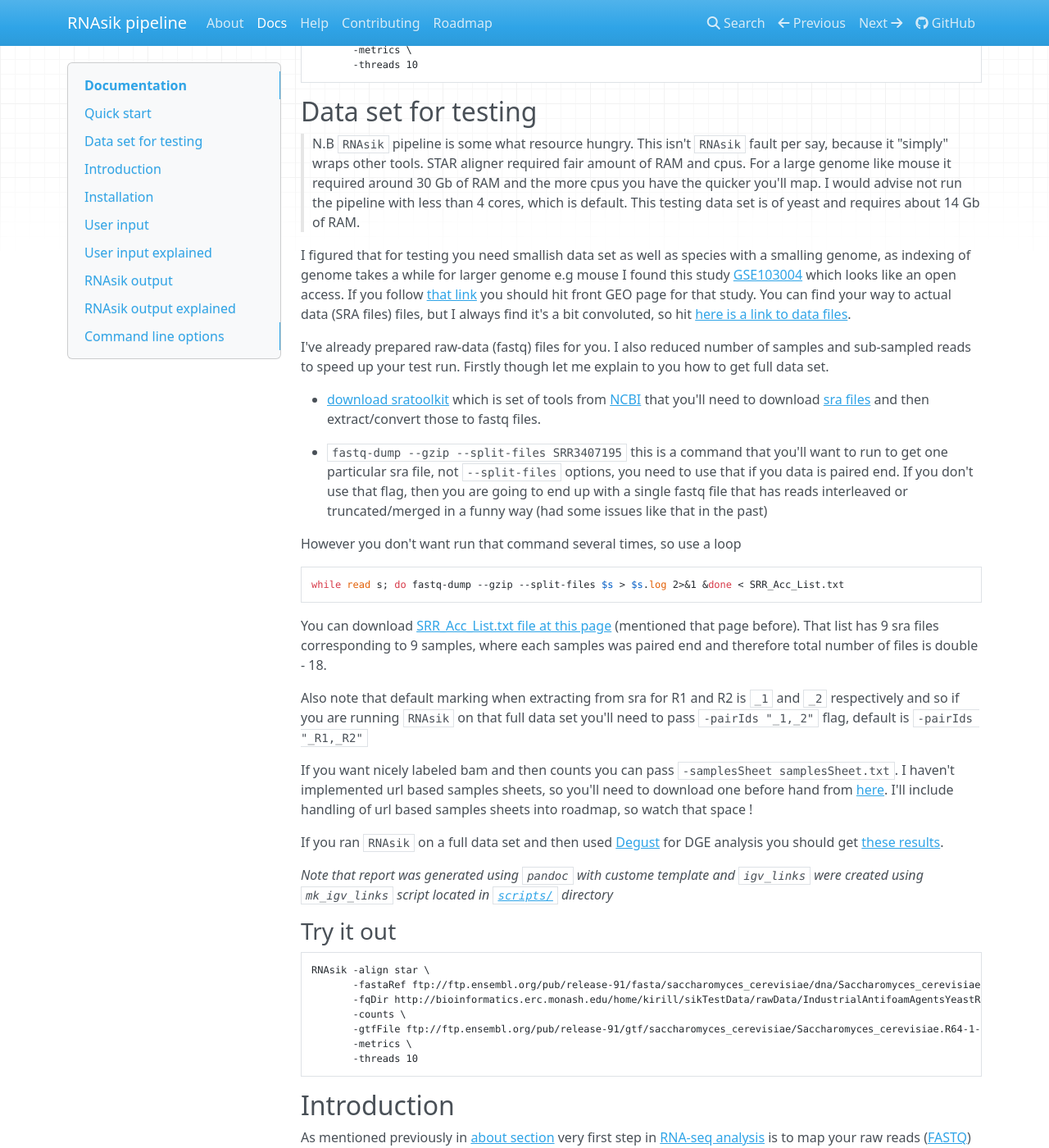
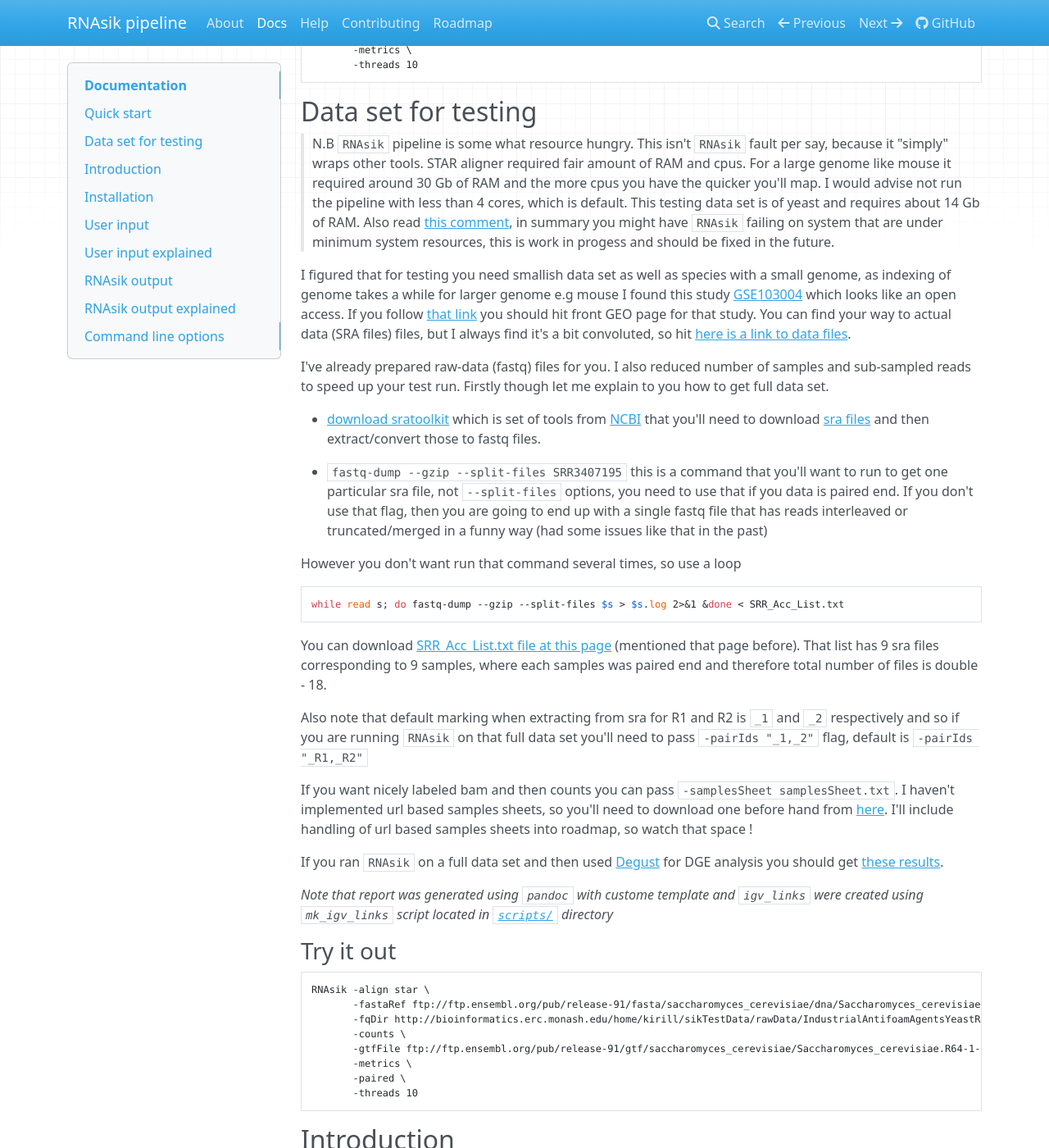
Before and after one commit to MonashBioinformaticsPlatform/RNAsik-pipe, an MkDocs documentation site: the page built from docs/docs.md, in a window 1280 px wide and 1400 px high, scrolled down 710 px. Shown: the whole window at 82% size. Built offline with MkDocs 1.6.1, drawn with Linux system fonts in a browser that asks for light colours; nearby versions of some CDN libraries; comment, search, counter and statistics services are not loaded; old or Windows-style settings are respelled for this version of MkDocs; some of the changed text lies outside the part shown.

Commit message:
more spell check and more comments on RNAsik installation

````diff
--- a/docs/docs.md
+++ b/docs/docs.md
@@ -32,9 +32,9 @@ RNAsik -fqDir /path/to/raw-data/directory \
 
 ## Data set for testing
 
-> N.B `RNAsik` pipeline is some what resource hungry. This isn't `RNAsik` fault per say, because it "simply" wraps other tools. STAR aligner required fair amount of RAM and cpus. For a large genome like mouse it required around 30 Gb of RAM and the more cpus you have the quicker you'll map. I would advise not run the pipeline with less than 4 cores, which is default. This testing data set is of yeast and requires about 14 Gb of RAM.
+> N.B `RNAsik` pipeline is some what resource hungry. This isn't `RNAsik` fault per say, because it "simply" wraps other tools. STAR aligner required fair amount of RAM and cpus. For a large genome like mouse it required around 30 Gb of RAM and the more cpus you have the quicker you'll map. I would advise not run the pipeline with less than 4 cores, which is default. This testing data set is of yeast and requires about 14 Gb of RAM. Also read [this comment](https://github.com/MonashBioinformaticsPlatform/RNAsik-pipe/issues/7#issuecomment-367172511), in summary you might have `RNAsik` failing on system that are under minimum system resources, this is work in progess and should be fixed in the future.
 
-I figured that for testing you need smallish data set as well as species with a smalling genome, as indexing of genome takes a while for larger genome e.g mouse
+I figured that for testing you need smallish data set as well as species with a small genome, as indexing of genome takes a while for larger genome e.g mouse
 I found this study [GSE103004](https://www.ncbi.nlm.nih.gov//geo/query/acc.cgi?acc=GSE103004) which looks like an open access. If you follow [that link](https://www.ncbi.nlm.nih.gov//geo/query/acc.cgi?acc=GSE103004) you should hit front GEO page for that study. You can find your way to actual data (SRA files) files, but I always find it's a bit convoluted, so hit [here is a link to data files](https://www.ncbi.nlm.nih.gov/Traces/study/?acc=SRP116034).
 
 I've already prepared raw-data (fastq) files for you. I also reduced number of samples and sub-sampled reads to speed up your test run. Firstly though let me explain to you how to get full data set.
@@ -68,6 +68,7 @@ RNAsik -align star \
        -counts \
        -gtfFile ftp://ftp.ensembl.org/pub/release-91/gtf/saccharomyces_cerevisiae/Saccharomyces_cerevisiae.R64-1-1.91.gtf.gz \
        -metrics \
+       -paired \
        -threads 10
 ```
 
````
Also changed, not shown: other parts of docs/docs.md (+1 -1 lines).
